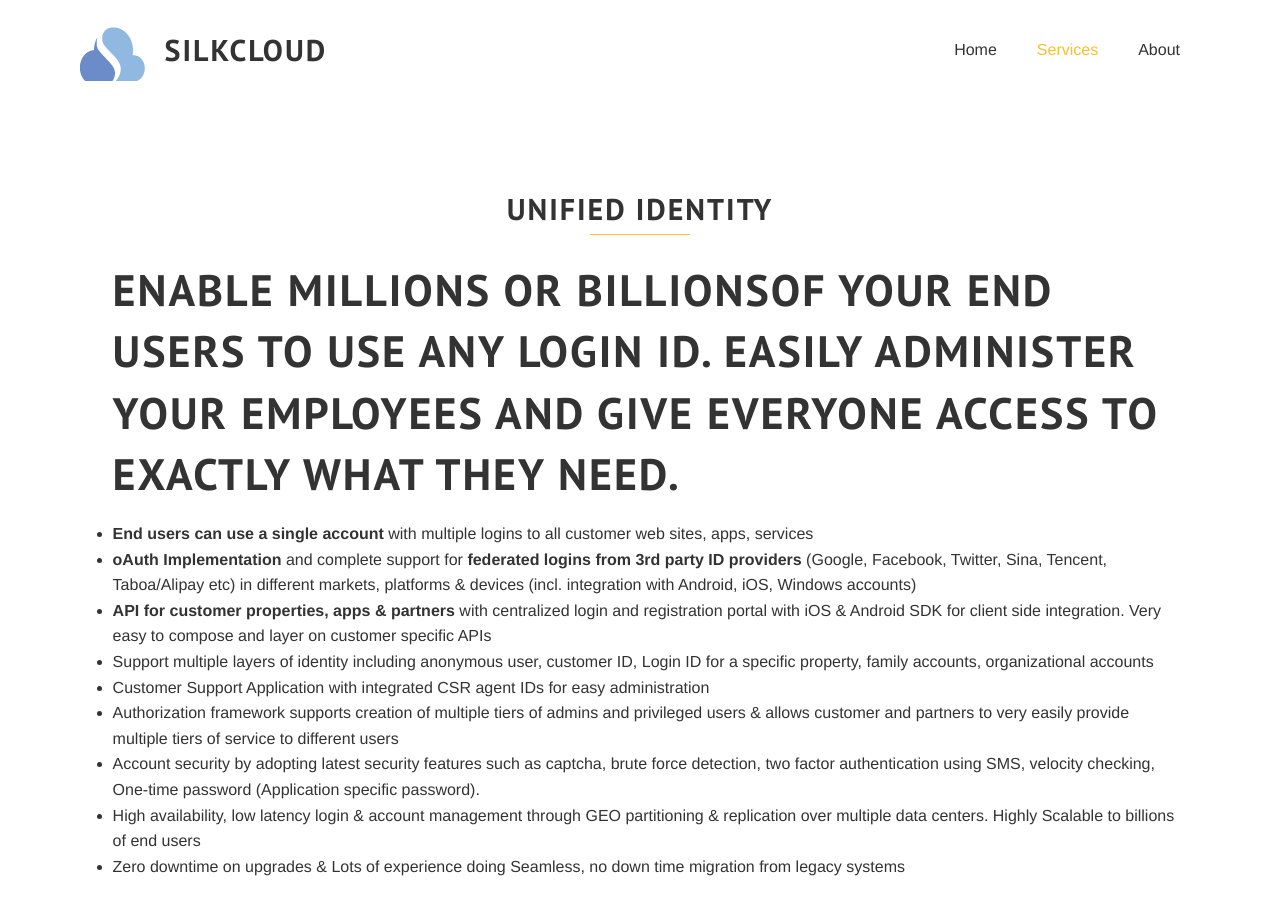
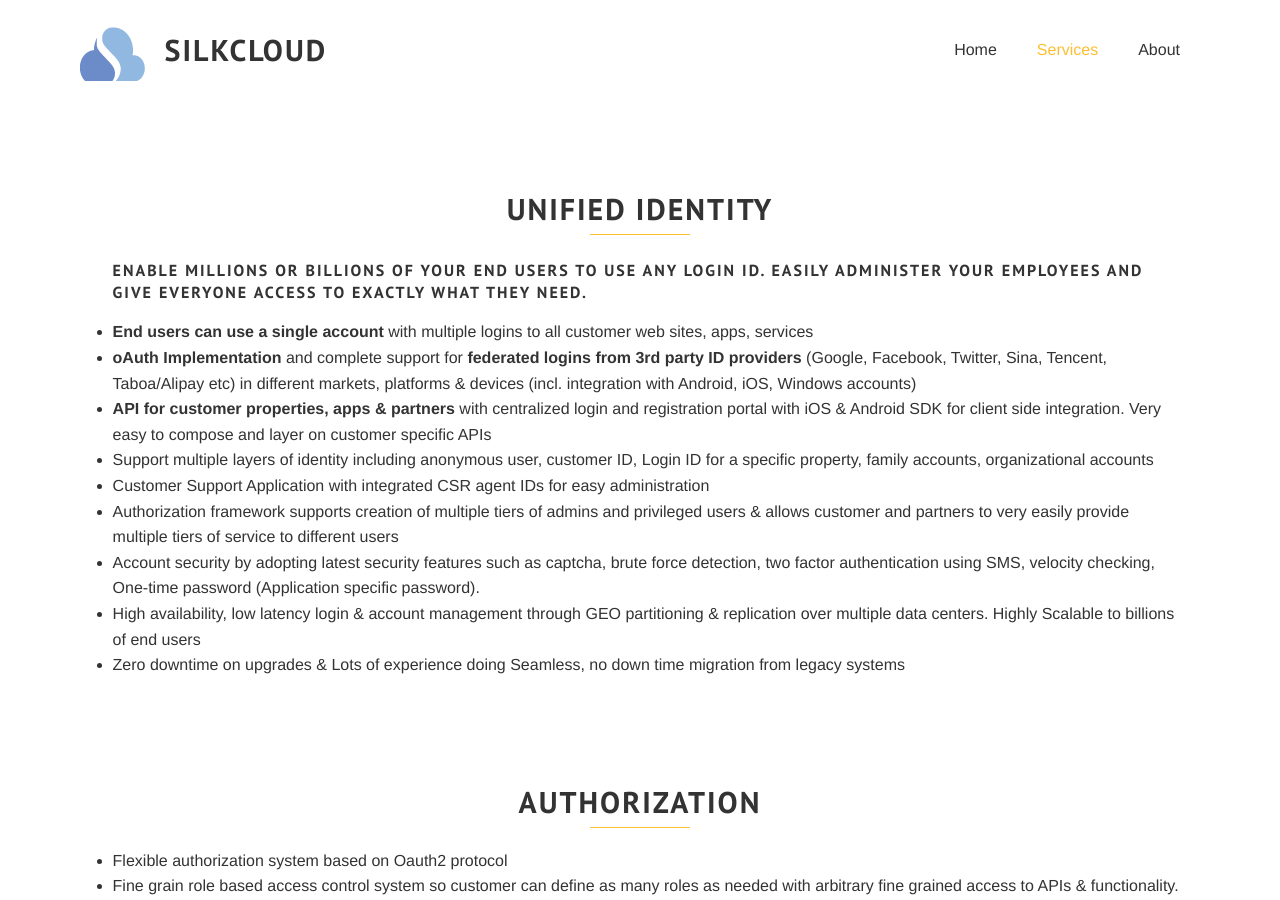
Before and after one commit to jrgallelli/jrgallelli.github.io, a Jekyll site: the page built from services.html, in a window 1280 px wide and 900 px high, scrolled down 775 px. Built offline with Jekyll 4.4.1, drawn with Linux system fonts in a browser that asks for light colours; some web fonts are replaced; Markdown is read by kramdown in place of the engine named in the settings.

Commit message:
Update services.html

```diff
--- a/services.html
+++ b/services.html
@@ -19,7 +19,7 @@
     <div class='medium-12 large-12 columns'>
 
 <ul>
-<H1>Enable millions or billionsof your end users to use any login ID. Easily administer your employees and give everyone access to exactly what they need.</H1>
+<H4>Enable millions or billions of your end users to use any login ID. Easily administer your employees and give everyone access to exactly what they need.</H4>
  <li><b>End users can use a single account </b> with multiple logins to all customer web sites, apps, services </li>
  <li><b>oAuth Implementation</b> and complete support for <b>federated logins from 3rd party ID providers</b> (Google, Facebook, Twitter, Sina, Tencent, Taboa/Alipay etc) in different markets, platforms & devices (incl. integration with Android, iOS, Windows accounts)</li>
  <li><b> API for customer properties, apps & partners </b>with centralized login and registration portal with iOS & Android SDK for client side integration. Very easy to compose and layer on customer specific APIs</li>
```
